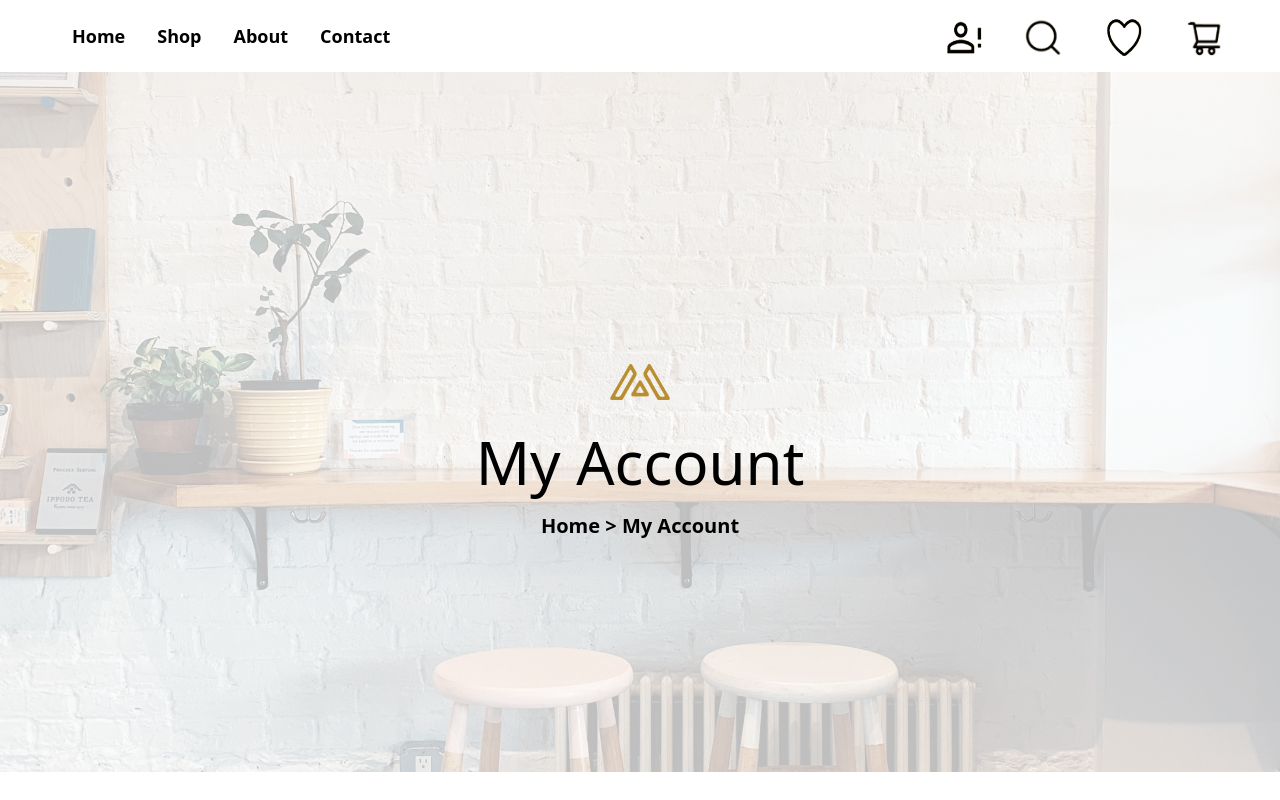
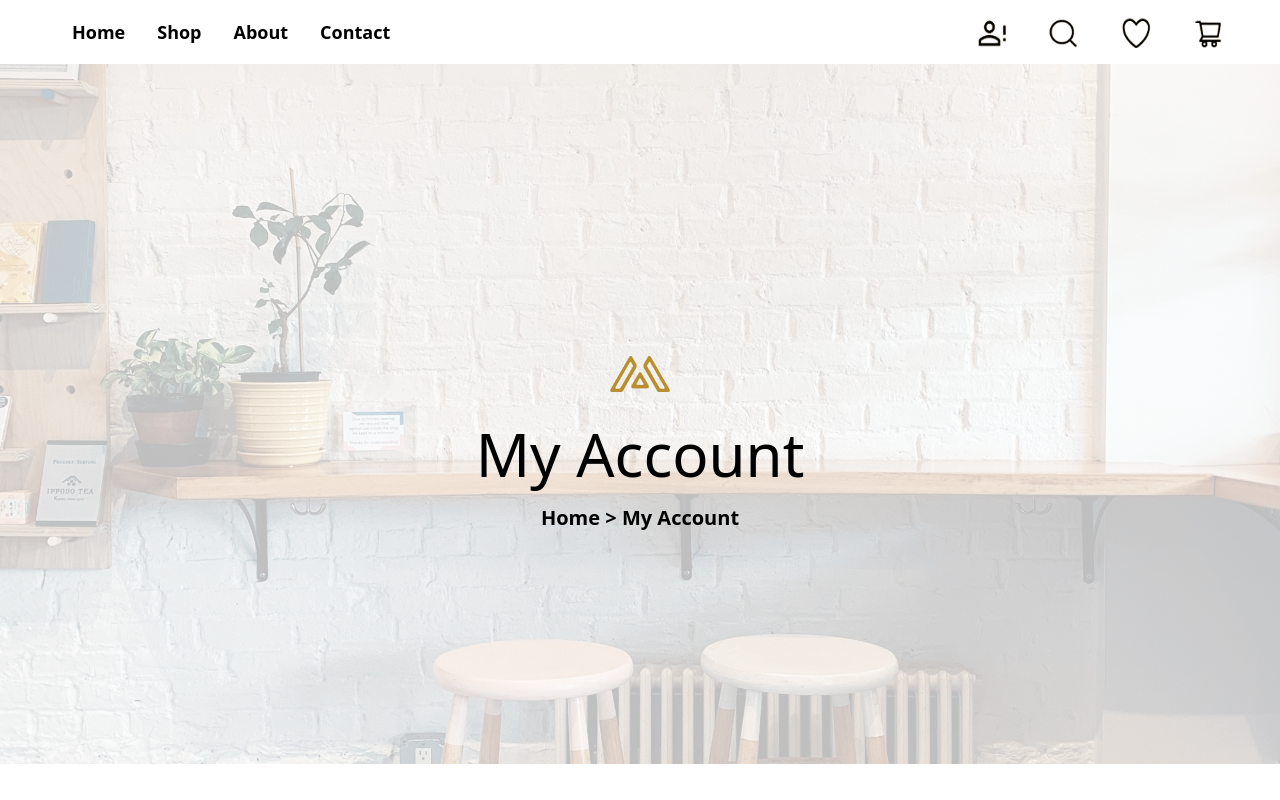
Before and after one commit to Muhammad-Bilal-Hussain/HackatonEcommerce, a Next.js app: page /myaccount in a window 1280 px wide. Shown: the top 800 px of the page. Built offline with nearby package versions, Linux system fonts and the light colour scheme.

Commit message:
api update

```diff
--- a/src/app/checkout/page.tsx
+++ b/src/app/checkout/page.tsx
@@ -1,26 +1,21 @@
 "use client";
 import React from 'react'
 import Image from "next/image";
-import manicon from "../../../public/manicon.png"
-import manicon1 from "../../../public/searchicon.png"
-import manicon2 from "../../../public/heart icon.png"
-import manicon3 from "../../../public/carticon.png"
 import shopbg from "../../../public/shopbg.jpeg"
 import shopicon from "../../../public/shopicon.png"
-import Link from 'next/link';
 import { FontAwesomeIcon } from '@fortawesome/react-fontawesome';
 import { faAngleDown, faArrowDown } from '@fortawesome/free-solid-svg-icons';
 import { useCart } from '../context/CartContext';
 import Header from '../components/Header';
 
-function page() {
-    const { cart, removeFromCart } = useCart();
+export default function Page() {
+    const { cart } = useCart();
 
   if (cart.length === 0) {
     return <div className="text-center">Your cart is empty.</div>;
-  }
+  };
+  const subtotal = cart.reduce((acc: number, item: { price: number; quantity: number; }) => acc + item.price * item.quantity, 0);
 
-  const subtotal = cart.reduce((acc: number, item: { price: number; quantity: number; }) => acc + item.price * item.quantity, 0);
   return (
     <div>
         {/* navbar  */}
@@ -48,8 +43,9 @@ function page() {
   </div>
 </div>
 
-
-    {cart.map((item:any, index:number)=> (
+{/* billing section  */}
+<div>
+{cart.map((item:any, index:number)=> (
       <div key={index}>
               {/* Blings details left side  */}
       <div className='max-w-full'>
@@ -129,7 +125,7 @@ function page() {
         <p className='text-lg font-medium'>Subtotal</p>
         <p className='text-lg font-medium'>{item.price * item.quantity}.00</p>
         <p className='text-lg font-medium'>{item.price}.00</p>
-        <p className='text-2xl font-medium text-yellow-600'>{item.price * item.quantity}.00</p>
+        <p className='text-2xl font-medium text-yellow-600'>{subtotal}.00</p>
       </div>
     </div>
   </div>
@@ -162,8 +158,7 @@ function page() {
       </div>
       </div>
     ))}
+</div>
     </div>
   )
 }
-
-export default page
--- a/src/app/components/Header.tsx
+++ b/src/app/components/Header.tsx
@@ -1,48 +1,87 @@
 import Image from 'next/image'
 import Link from 'next/link'
-import React from 'react'
+import React, { useState } from 'react'
 import manicon from "../../../public/manicon.png"
 import manicon1 from "../../../public/searchicon.png"
 import manicon2 from "../../../public/heart icon.png"
 import manicon3 from "../../../public/carticon.png"
 
-export default function Header() {
+const Header=()=>{
+        const [isMenuOpen, setIsMenuOpen] = useState(false);
+        // Function to toggle the menu
+        const toggleMenu = () => {
+          setIsMenuOpen(!isMenuOpen);
+        };
   return (
     <div>
                 {/* navbar  */}
               <section>
                 <div className="max-w-full bg-[#ffffff]">
-    <div className="max-w-7xl mx-auto py-6 px-6 lg:px-10">
-      <nav className="flex flex-wrap justify-between items-center px-4 py-3">
+                  <div className="max-w-7xl mx-auto px-4 lg:px-10">
+                    <nav className="w-full px-4 py-4">
+                      <div className="max-w-[1440px] mx-auto flex justify-between items-center">
                         {/* Navigation Links */}
-        <ul className="flex flex-wrap justify-center space-x-6 lg:space-x-24 text-gray-700 text-sm lg:text-lg">
+                        <div className="flex items-center">
+                          <button
+                            className="block md:hidden text-gray-700 text-2xl font-bold focus:outline-none"
+                            onClick={toggleMenu}
+                          >
+                            ☰
+                          </button>
+                          <ul
+                            className={`${
+                              isMenuOpen ? "block" : "hidden"
+                            } absolute md:static top-16 left-0 w-full md:w-auto md:flex bg-[#f6e6b8] md:bg-transparent space-y-4 md:space-y-0 md:space-x-8 text-center md:text-left px-4 py-6 md:py-0`}
+                          >
                             <li>
-            <Link href={"/"} className="hover:text-black font-bold">
+                              <a href="\" className="text-base md:text-lg font-semibold hover:text-black">
                                 Home
-            </Link>
+                              </a>
                             </li>
                             <li>
-            <Link href={"/shop"} className="hover:text-black font-bold">
+                              <Link href={"/shop"} className="hover:text-black text-base md:text-lg font-semibold">
                                 Shop
                               </Link>
                             </li>
                             <li>
-            <a href="#" className="hover:text-black font-bold">
+                              <a href="#" className="hover:text-black text-base md:text-lg font-semibold">
                                 About
                               </a>
                             </li>
                             <li>
-            <Link href={"/contact"} className="hover:text-black font-bold">
+                              <a href="/contact" className="hover:text-black text-base md:text-lg font-semibold">
                                 Contact
-            </Link>
+                              </a>
                             </li>
                           </ul>
+                        </div>
                         {/* Icons */}
-        <div className="flex flex-wrap justify-center space-x-4 lg:space-x-10 text-gray-700 mt-4 lg:mt-0">
-          <Image src={manicon} alt="icon" className="w-8 lg:w-[50px] cursor-pointer" />
-          <Image src={manicon1} alt="icon" className="w-8 lg:w-[50px] cursor-pointer" />
-          <Image src={manicon2} alt="icon" className="w-8 lg:w-[50px] cursor-pointer" />
-          <Image src={manicon3} alt="icon" className="w-8 lg:w-[50px] cursor-pointer" />
+                        <div className="flex items-center space-x-3 md:space-x-10">
+                          <a href="/myaccount">
+                            <Image
+                              src={manicon}
+                              alt="icon"
+                              className="w-6 md:w-8 h-6 md:h-8 cursor-pointer"
+                            />
+                          </a>
+                          <Image
+                            src={manicon1}
+                            alt="icon"
+                            className="w-6 md:w-8 h-6 md:h-8 cursor-pointer"
+                          />
+                          <Image
+                            src={manicon2}
+                            alt="icon"
+                            className="w-6 md:w-8 h-6 md:h-8 cursor-pointer"
+                          />
+                          <a href="/cart">
+                            <Image
+                              src={manicon3}
+                              alt="icon"
+                              className="w-6 md:w-8 h-6 md:h-8 cursor-pointer"
+                            />
+                          </a>
+                        </div>
                       </div>
                     </nav>
                   </div>
@@ -51,3 +90,4 @@ export default function Header() {
     </div>
   )
 }
+export default Header
--- a/src/app/contact/page.tsx
+++ b/src/app/contact/page.tsx
@@ -3,103 +3,19 @@ import React, { useState } from 'react'
 // import React from 'react'
 import Link from 'next/link';
 import Image from "next/image";
-import manicon from "../../../public/manicon.png"
-import manicon1 from "../../../public/searchicon.png"
-import manicon2 from "../../../public/heart icon.png"
-import manicon3 from "../../../public/carticon.png"
+import Header from '../components/Header';
 import shopbg from "../../../public/shopbg.jpeg"
 import shopicon from "../../../public/shopicon.png"
 import { FontAwesomeIcon } from '@fortawesome/react-fontawesome';
-import { faLocation } from '@fortawesome/free-solid-svg-icons/faLocation';
-import { faLocationArrow } from '@fortawesome/free-solid-svg-icons/faLocationArrow';
 import { faLocationDot } from '@fortawesome/free-solid-svg-icons/faLocationDot';
 import { faClock } from '@fortawesome/free-solid-svg-icons';
 import { faPhone } from '@fortawesome/free-solid-svg-icons/faPhone';
-import { faAndroid } from '@fortawesome/free-brands-svg-icons/faAndroid';
-import { faMobile } from '@fortawesome/free-solid-svg-icons/faMobile';
-import { faStopwatch } from '@fortawesome/free-solid-svg-icons/faStopwatch';
 
-const page=() =>{
-      const [isMenuOpen, setIsMenuOpen] = useState(false);
-      // Function to toggle the menu
-      const toggleMenu = () => {
-        setIsMenuOpen(!isMenuOpen);
-      };
+export default function page() {
   return (
     <div>
   {/* Navbar */}
-  <section>
-        <div className="max-w-full bg-[#ffffff]">
-          <div className="max-w-7xl mx-auto px-4 lg:px-10">
-            <nav className="w-full px-4 py-4">
-              <div className="max-w-[1440px] mx-auto flex justify-between items-center">
-                {/* Navigation Links */}
-                <div className="flex items-center">
-                  <button
-                    className="block md:hidden text-gray-700 text-2xl font-bold focus:outline-none"
-                    onClick={toggleMenu}
-                  >
-                    ☰
-                  </button>
-                  <ul
-                    className={`${
-                      isMenuOpen ? "block" : "hidden"
-                    } absolute md:static top-16 left-0 w-full md:w-auto md:flex bg-[#f6e6b8] md:bg-transparent space-y-4 md:space-y-0 md:space-x-8 text-center md:text-left px-4 py-6 md:py-0`}
-                  >
-                    <li>
-                      <a href="\" className="text-base md:text-lg font-semibold hover:text-black">
-                        Home
-                      </a>
-                    </li>
-                    <li>
-                      <Link href={"/shop"} className="hover:text-black text-base md:text-lg font-semibold">
-                        Shop
-                      </Link>
-                    </li>
-                    <li>
-                      <a href="#" className="hover:text-black text-base md:text-lg font-semibold">
-                        About
-                      </a>
-                    </li>
-                    <li>
-                      <a href="/contact" className="hover:text-black text-base md:text-lg font-semibold">
-                        Contact
-                      </a>
-                    </li>
-                  </ul>
-                </div>
-                {/* Icons */}
-                <div className="flex items-center space-x-3 md:space-x-10">
-                  <a href="/myaccount">
-                    <Image
-                      src={manicon}
-                      alt="icon"
-                      className="w-6 md:w-8 h-6 md:h-8 cursor-pointer"
-                    />
-                  </a>
-                  <Image
-                    src={manicon1}
-                    alt="icon"
-                    className="w-6 md:w-8 h-6 md:h-8 cursor-pointer"
-                  />
-                  <Image
-                    src={manicon2}
-                    alt="icon"
-                    className="w-6 md:w-8 h-6 md:h-8 cursor-pointer"
-                  />
-                  <a href="/cart">
-                    <Image
-                      src={manicon3}
-                      alt="icon"
-                      className="w-6 md:w-8 h-6 md:h-8 cursor-pointer"
-                    />
-                  </a>
-                </div>
-              </div>
-            </nav>
-          </div>
-        </div>
-      </section>
+    <Header/>
 
       {/* Hero Section */}
       <div className="">
@@ -235,5 +151,3 @@ const page=() =>{
     </div>
   )
 }
-
-export default page
--- a/src/app/myaccount/page.tsx
+++ b/src/app/myaccount/page.tsx
@@ -1,100 +1,18 @@
 "use client"
 import React, { useState } from 'react'
 import Image from 'next/image'
-import manicon from "../../../public/manicon.png"
-import manicon1 from "../../../public/searchicon.png"
-import manicon2 from "../../../public/heart icon.png"
-import manicon3 from "../../../public/carticon.png"
+import Footer from '../components/Footer';
+import Header from '../components/Header';
 import shopbg from "../../../public/shopbg.jpeg"
 import shopicon from "../../../public/shopicon.png"
 import Link from 'next/link';
 
-const page =()=> {
-    const [isMenuOpen, setIsMenuOpen] = useState(false);
-    // Function to toggle the menu
-    const toggleMenu = () => {
-      setIsMenuOpen(!isMenuOpen);
-    };
+export default function page (){
   return (
     <div>
         {/* navbar  */}
-        <section>
-        <div className="max-w-full bg-[#ffffff]">
-    <div className="max-w-7xl mx-auto px-4 lg:px-10">
-{/* Navbar */}
-<nav className="w-full px-4 py-4">
-  <div className="max-w-[1440px] mx-auto flex justify-between items-center">
-    {/* Navigation Links */}
-    <div className="flex items-center">
-      <button
-        className="block md:hidden text-gray-700 text-2xl font-bold focus:outline-none"
-        onClick={toggleMenu}
-      >
-        ☰
-      </button>
-      <ul
-        className={`${
-          isMenuOpen ? "block" : "hidden"
-        } absolute md:static top-16 left-0 w-full md:w-auto md:flex bg-[#f6e6b8] md:bg-transparent space-y-4 md:space-y-0 md:space-x-8 text-center md:text-left px-4 py-6 md:py-0`}
-      >
-        <li>
-          <a href="\" className="text-lg font-semibold hover:text-black">
-            Home
-          </a>
-        </li>
-        <li>
-          <Link
-            href={"/shop"}
-            className="hover:text-black text-lg font-semibold"
-          >
-            Shop
-          </Link>
-        </li>
-        <li>
-          <a href="#" className="hover:text-black text-lg font-semibold">
-            About
-          </a>
-        </li>
-        <li>
-          <a href="/contact" className="hover:text-black text-lg font-semibold">
-            Contact
-          </a>
-        </li>
-      </ul>
-    </div>
+        <Header/>
 
-    {/* Icons */}
-    <div className="flex items-center space-x-4 md:space-x-10">
-      <a href="/myaccount">
-      <Image
-        src={manicon}
-        alt="icon"
-        className="w-8 md:w-10 h-8 md:h-10 cursor-pointer"
-      />
-      </a>
-      <Image
-        src={manicon1}
-        alt="icon"
-        className="w-8 md:w-10 h-8 md:h-10 cursor-pointer"
-      />
-      <Image
-        src={manicon2}
-        alt="icon"
-        className="w-8 md:w-10 h-8 md:h-10 cursor-pointer"
-      />
-      <a href="/cart">
-      <Image
-        src={manicon3}
-        alt="icon"
-        className="w-8 md:w-10 h-8 md:h-10 cursor-pointer"
-      />
-      </a>
-    </div>
-  </div>
-</nav>
-    </div>
-  </div>
-</section>
 {/* Shop Hero Section */}
 <div className="max-w-full relative">
   <Image
@@ -217,8 +135,9 @@ const page =()=> {
           </div>
         </div>
       </div>
+
+      {/* Footer  */}
+      <Footer/>
     </div>
   )
 }
-
-export default page
```
Lines whose indentation alone changed are shown as unchanged.
